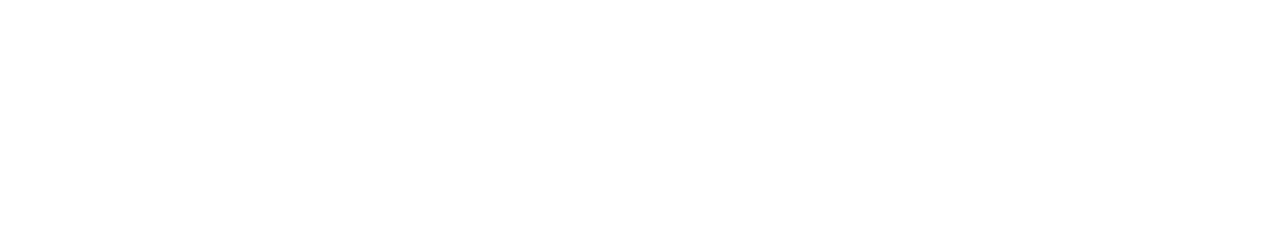
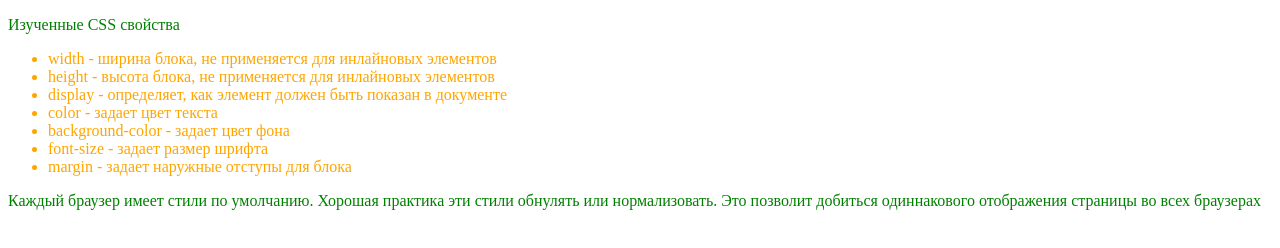
Before and after one commit to serhiy-grinvich/Gromcode-HTML_solutions, a plain HTML site: page css_intro/simple_styles_inheritance/index.html in a window 1280 px wide. Drawn offline with Linux system fonts and the light colour scheme.

Commit message:
add styles

```diff
--- a/css_intro/simple_styles_inheritance/index.html
+++ b/css_intro/simple_styles_inheritance/index.html
@@ -1,12 +1,26 @@
 <!DOCTYPE html>
-<html lang="en">
-<head>
-    <meta charset="UTF-8">
-    <meta http-equiv="X-UA-Compatible" content="IE=edge">
-    <meta name="viewport" content="width=device-width, initial-scale=1.0">
-    <title>Document</title>
-</head>
-<body>
-
-</body>
+<html lang="ru">
+  <head>
+    <meta charset="UTF-8" />
+    <title>Класс</title>
+    <link rel="stylesheet" href="styles.css">
+  </head>
+  <body>
+    <main>
+      <p class="paragraph">Изученные CSS свойства</p>
+      <ul class="list">
+        <li>width - ширина блока, не применяется для инлайновых элементов</li>
+        <li>height - высота блока, не применяется для инлайновых элементов</li>
+        <li>display - определяет, как элемент должен быть показан в документе</li>
+        <li>color - задает цвет текста</li>
+        <li>background-color - задает цвет фона</li>
+        <li>font-size - задает размер шрифта</li>
+        <li>margin - задает наружные отступы для блока</li>
+      </ul>
+      <p class="paragraph">
+        Каждый браузер имеет стили по умолчанию. Хорошая практика эти стили обнулять или
+        нормализовать. Это позволит добиться одиннакового отображения страницы во всех браузерах
+      </p>
+    </main>
+  </body>
 </html>
--- a/css_intro/simple_styles_inheritance/styles.css
+++ b/css_intro/simple_styles_inheritance/styles.css
@@ -0,0 +1,6 @@
+.paragraph {
+    color: green;
+}
+.list {
+    color: orange;
+}
```
